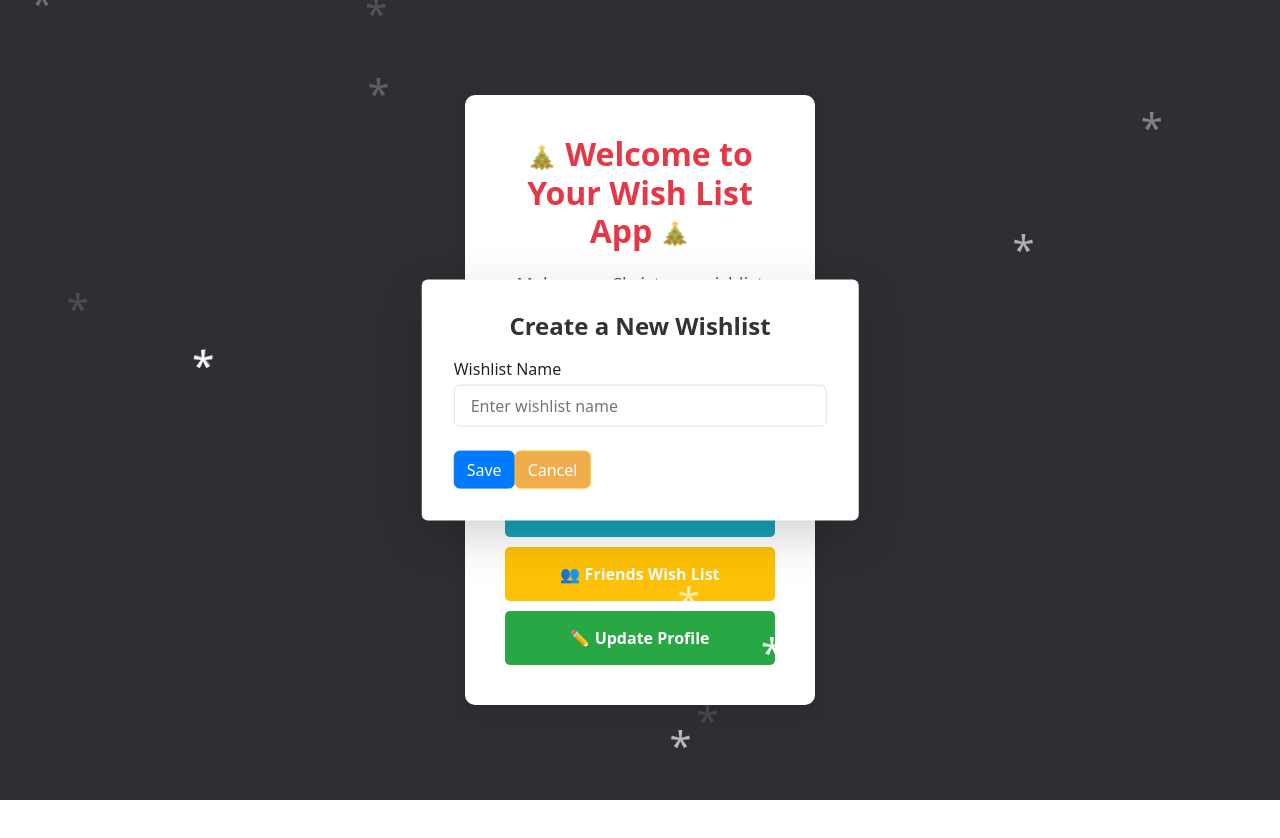
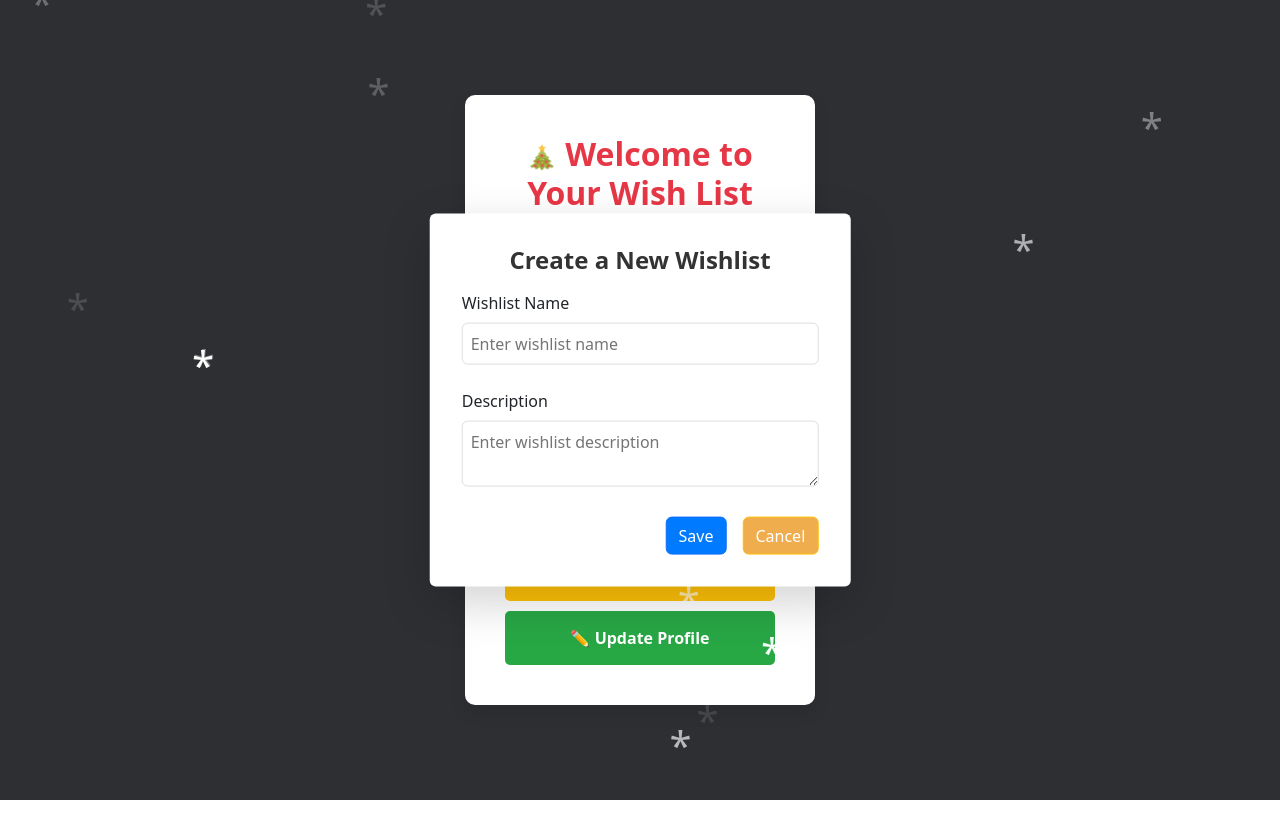
Before and after one commit to Noel-Hann/SE_P2_frontend, a React (Create React App) app in the folder app/: page /homepage in a window 1280 px wide. Both pictures are taken after a click on the element "Create Wish List". Shown: the top 838 px of the page. Built offline with nearby package versions, Linux system fonts and the light colour scheme.

Commit message:
Created new wishlist page

```diff
--- a/app/src/screens/CreateWishlist.js
+++ b/app/src/screens/CreateWishlist.js
@@ -6,34 +6,53 @@ import '../styles/CreateWishlist.css';
 function CreateWishlist({ children }) {
     const [isOpen, setIsOpen] = useState(false);
 
-    // debugging
-    console.log('Is Dialog Open:', isOpen);
+    // track the input for wishlist name and description
+    const [wishlistName, setWishlistName] = useState("");
+    const [wishlistDescription, setWishlistDescription] = useState("");
 
     const handleSave = () => {
+        // check if wishlist name is empty
+        if (wishlistName.trim() === "") {
+            Swal.fire({
+                title: "Oops...",
+                text: "You need to enter a wishlist name.",
+                icon: "error",
+                confirmButtonText: "OK"
+            });
+            return;
+        }
+
+        // check if wishlist description is empty
+        if (wishlistDescription.trim() === "") {
+            Swal.fire({
+                title: "Oops...",
+                text: "You need to enter a wishlist description.",
+                icon: "error",
+                confirmButtonText: "OK"
+            });
+            return;
+        }
+        // close the dialog and show success sweetAlert
         setIsOpen(false);
-
-        // sweetAlert after saving
         Swal.fire({
             title: "Wishlist Created!",
-            text: "Your wishlist has been successfully created.",
+            text: `Your wishlist "${wishlistName}" with description "${wishlistDescription}" has been successfully created.`,
             icon: "success",
             confirmButtonText: "OK"
         });
+        // clear the input fields after saving
+        setWishlistName("");
+        setWishlistDescription("");
     };
 
     return (
         <>
-            <div
-                onClick={() => {
-                    console.log('Button clicked'); // check if the click works
-                    setIsOpen(true); // set the dialog to open
-                }}
-            >
+            {/* Open Dialog on Click */}
+            <div onClick={() => setIsOpen(true)}>
                 {children}
             </div>
 
-            {/* debugging: Check if the dialog is rendering */}
-            {/* {isOpen && console.log('Dialog is rendering')} */}
+            {/* Dialog Structure */}
             <Dialog
                 open={isOpen}
                 onClose={() => setIsOpen(false)}
@@ -43,11 +62,11 @@ function CreateWishlist({ children }) {
                 <div className="fixed inset-0 flex items-center justify-center p-4">
                     <DialogPanel
                         className={`max-w-lg space-y-4 bg-white p-8 rounded shadow-lg dialog-panel ${isOpen ? 'show' : ''}`}
-                        style={{ position: 'fixed', top: '50%', left: '50%', transform: 'translate(-50%, -50%)', zIndex: 100 }}
                     >
                         <DialogTitle className="text-lg font-bold dialog-title">Create a New Wishlist</DialogTitle>
                         <form>
-                            <div>
+                            {/* wishlist name input */}
+                            <div className="mb-4">
                                 <label htmlFor="wishlist-name" className="block text-sm font-medium text-gray-700">
                                     Wishlist Name
                                 </label>
@@ -56,23 +75,32 @@ function CreateWishlist({ children }) {
                                     name="wishlist-name"
                                     type="text"
                                     required
-                                    className="mt-1 block w-full px-3 py-2 border border-gray-300 rounded-md"
+                                    className="input-field"
                                     placeholder="Enter wishlist name"
+                                    value={wishlistName}
+                                    onChange={(e) => setWishlistName(e.target.value)}
                                 />
                             </div>
-                            <div className="mt-4 flex gap-4">
-                                <button
-                                    type="button"
-                                    className="btn btn-primary"
-                                    onClick={handleSave} // Trigger SweetAlert on save
-                                >
+                            {/* wishlist description input */}
+                            <div className="mb-4">
+                                <label htmlFor="wishlist-description" className="block text-sm font-medium text-gray-700">
+                                    Description
+                                </label>
+                                <textarea
+                                    id="wishlist-description"
+                                    name="wishlist-description"
+                                    className="input-field"
+                                    placeholder="Enter wishlist description"
+                                    value={wishlistDescription}
+                                    onChange={(e) => setWishlistDescription(e.target.value)}
+                                />
+                            </div>
+                            {/* buttons */}
+                            <div className="wishlist-button-group">
+                                <button type="button" className="btn btn-primary" onClick={handleSave}>
                                     Save
                                 </button>
-                                <button
-                                    type="button"
-                                    className="btn btn-warning"
-                                    onClick={() => setIsOpen(false)}
-                                >
+                                <button type="button" className="btn btn-warning" onClick={() => setIsOpen(false)}>
                                     Cancel
                                 </button>
                             </div>
--- a/app/src/styles/CreateWishlist.css
+++ b/app/src/styles/CreateWishlist.css
@@ -9,14 +9,13 @@
     padding: 2rem;
     border-radius: 12px;
     box-shadow: 0 15px 30px rgba(0, 0, 0, 0.15);
-    transition: opacity 0.3s ease-in-out, transform 0.3s ease-in-out; /* smooth transition */
+    transition: opacity 0.3s ease-in-out, transform 0.3s ease-in-out;
     opacity: 0;
-    /* border: 2px solid #0d0d0d */
 }
 
 .dialog-panel.show {
     opacity: 1;
-    transform: translate(-50%, -50%) scale(1); /* ensure the dialog doesn't move during animation */
+    transform: translate(-50%, -50%) scale(1);
 }
 
 .dialog-title {
@@ -27,7 +26,8 @@
     text-align: center;
 }
 
-input {
+input,
+textarea {
     width: 100%;
     padding: 0.5rem;
     margin-top: 0.5rem;
@@ -36,12 +36,19 @@ input {
     transition: border-color 0.3s ease;
 }
 
- /* Focus color for the input */
-/* input:focus {
-    border-color: #007bff;
+input:focus,
+textarea:focus {
+    border-color: #3b82f6;
     outline: none;
-} */
+    box-shadow: 0 0 0 2px rgba(59, 130, 246, 0.5);
+}
 
+/* Button Styles */
+.wishlist-button-group {
+    display: flex;
+    justify-content: flex-end;
+    gap: 1rem; /* Adds space between buttons */
+}
 button {
     padding: 0.5rem 1rem;
     border-radius: 6px;
@@ -49,6 +56,7 @@ button {
     cursor: pointer;
     font-weight: bold;
     transition: background-color 0.3s ease;
+    gap: 1rem;
 }
 
 button.btn-primary {
@@ -67,16 +75,22 @@ button.btn-warning {
 
 button.btn-warning:hover {
     background-color: #ec971f;
+
 }
 
-/* Add fade-in animation */
-@keyframes fadeIn {
-    from {
-        opacity: 0;
-        transform: translate(-50%, -50%) scale(0.95);
-    }
-    to {
-        opacity: 1;
-        transform: translate(-50%, -50%) scale(1);
-    }
+/* Space between buttons */
+.flex.space-x-4>* {
+    margin-right: 2rem;
 }
+
+.flex.space-x-4>*:last-child {
+    margin-right: 0;
+}
+.input-field {
+    width: 100%;
+    padding: 0.5rem;
+    margin-top: 0.5rem;
+    border-radius: 6px;
+    border: 1px solid #ddd;
+    transition: border-color 0.3s ease;
+}
```
Also changed, not shown: 1 other file (tests, documents, lock files or other folders).
